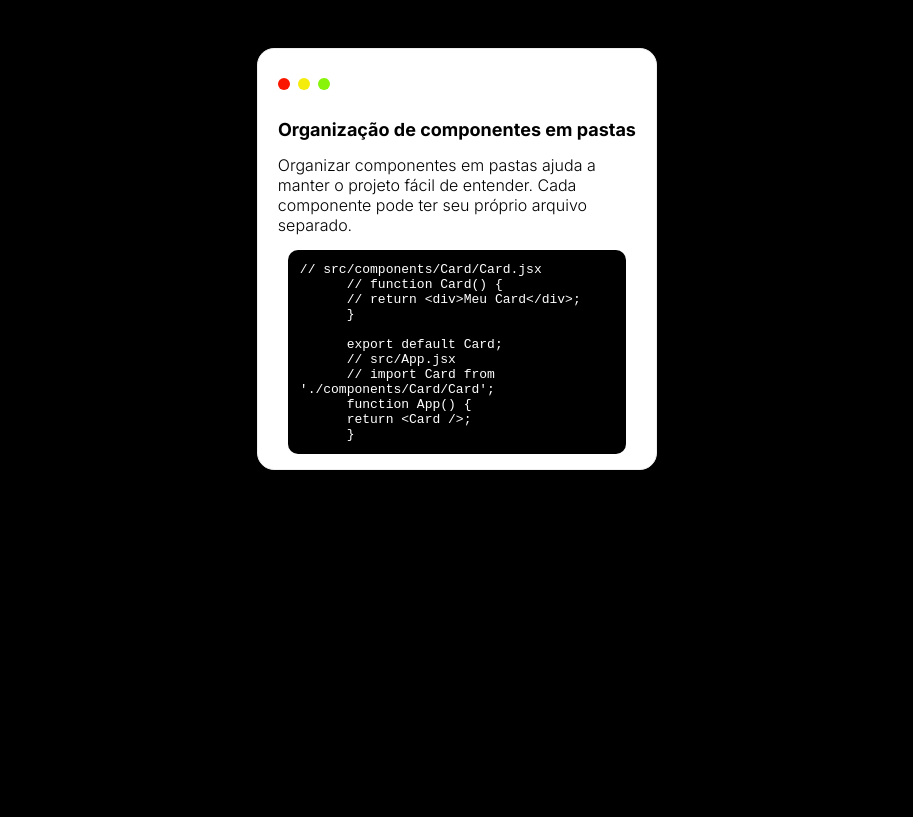
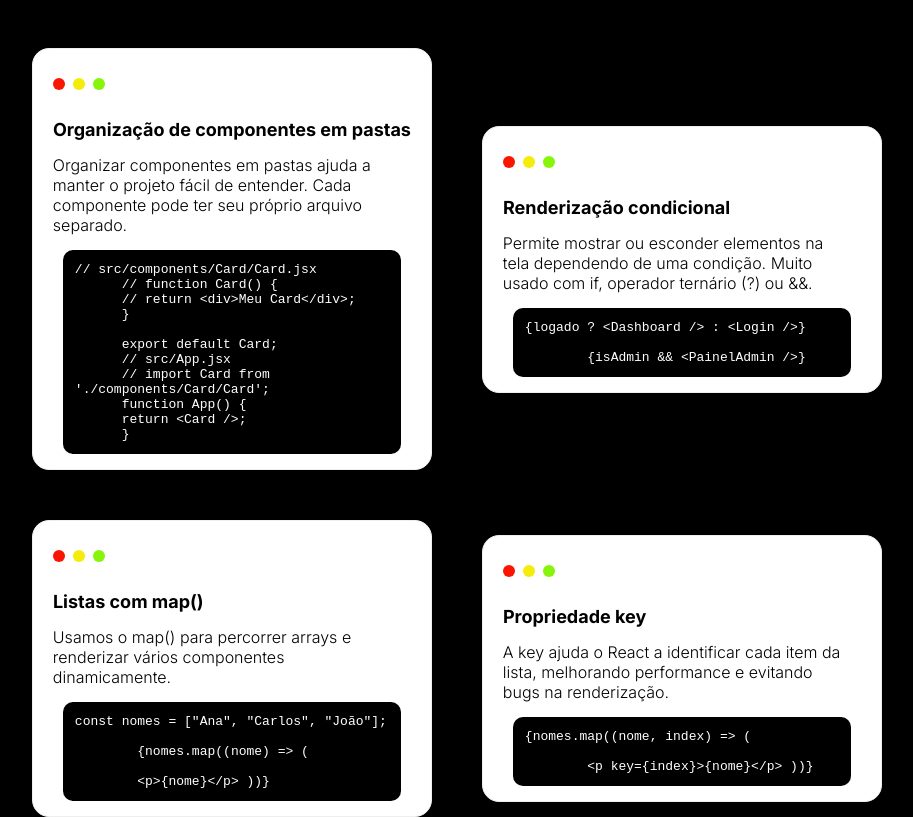
Before and after one commit to DaviNunes01001/CardsReact, a React (Vite) app: page / in a window 1280 px wide. Shown: the part 2667-3484 px from the top of the page, without its empty margins (183-1096 px from the left). Before the commit the page ends 3137 px from the top, so only its background shows below. Built offline with nearby package versions, Linux system fonts and the light colour scheme.

Commit message:
city boy2

```diff
--- a/package.json
+++ b/package.json
@@ -10,6 +10,7 @@
     "preview": "vite preview"
   },
   "dependencies": {
+    "express": "^5.2.1",
     "react": "^19.2.4",
     "react-dom": "^19.2.4"
   },
--- a/src/App.jsx
+++ b/src/App.jsx
@@ -155,6 +155,29 @@ function App() {
       return <Card />;
       }`}
         />
+        <Card
+        Titulo="Renderização condicional"
+        desc="Permite mostrar ou esconder elementos na tela dependendo de uma condição. Muito usado com if, operador ternário (?) ou &&."
+        code={`{logado ? <Dashboard /> : <Login />}
+
+        {isAdmin && <PainelAdmin />}`}
+        />
+        <Card
+        Titulo="Listas com map()"
+        desc="Usamos o map() para percorrer arrays e renderizar vários componentes dinamicamente."
+        code={`const nomes = ["Ana", "Carlos", "João"];
+
+        {nomes.map((nome) => (
+
+        <p>{nome}</p> ))}`} />
+
+        <Card
+        Titulo="Propriedade key"
+        desc="A key ajuda o React a identificar cada item da lista, melhorando performance e evitando bugs na renderização."
+        code={`{nomes.map((nome, index) => (
+
+        <p key={index}>{nome}</p> ))}`}
+        />
       </div>
     </>
   );
```
Also changed, not shown: 1 other file (tests, documents, lock files or other folders).
